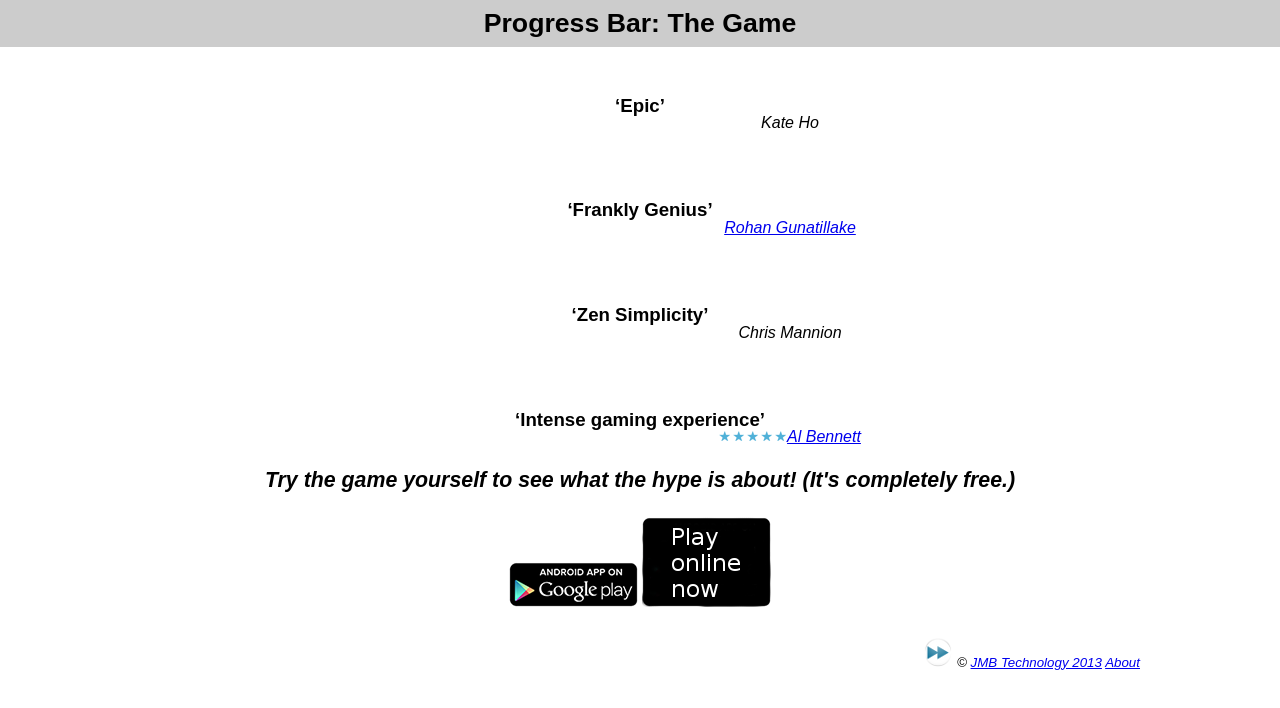
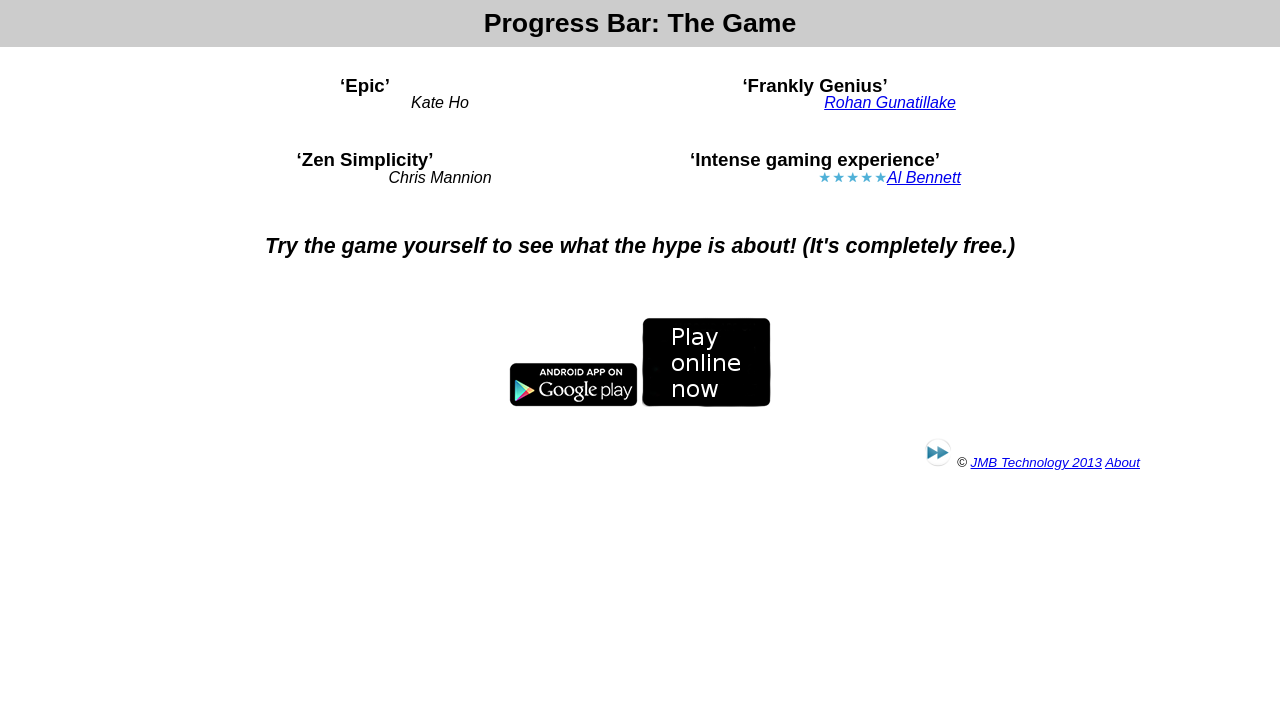
Before and after one commit to JMB-Technology-Limited/Progress-Bar--The-Game-Web, a plain HTML site: page index.html in a window 1280 px wide. Drawn offline with Linux system fonts and the light colour scheme.

Commit message:
Quotes side by side on big screens

```diff
--- a/style.less
+++ b/style.less
@@ -36,7 +36,8 @@ html {
 		max-width: 1000px;
 		margin: 0 auto;
 		li {
-			padding: 50px 0 20px 0;
+			display: block;
+			padding: 30px 0 10px 0;
 			.quote {
 				text-align: center;
 				font-weight: bold;
@@ -46,9 +47,22 @@ html {
 				text-align: center;
 				font-size: 12pt;
 				font-style: italic;
-				padding: 0 0 0 300px;
-				a {
-					/** TODO use media queryies to remove this padding on small screens **/
+				padding: 0 0 0 30px;
+			}
+		}
+	}
+}
+
+
+@media screen and (min-width: 750px) {
+	#quotesWrapper {
+		ul#quotes {
+			li {
+				display: block;
+				float: left;
+				width: 45%;
+				.citation {
+					padding: 0 0 0 150px;
 				}
 			}
 		}
@@ -56,10 +70,11 @@ html {
 }
 
 #getthegameWrapper {
+	clear: both;
 	#calltoaction {
 		max-width: 1000px;
 		margin: 0 auto;
-		padding: 5px 0;
+		padding: 40px 0;
 		text-align: center;
 		font-size: 16pt;
 		font-weight: bold;
```
Also changed, not shown: style.css.
